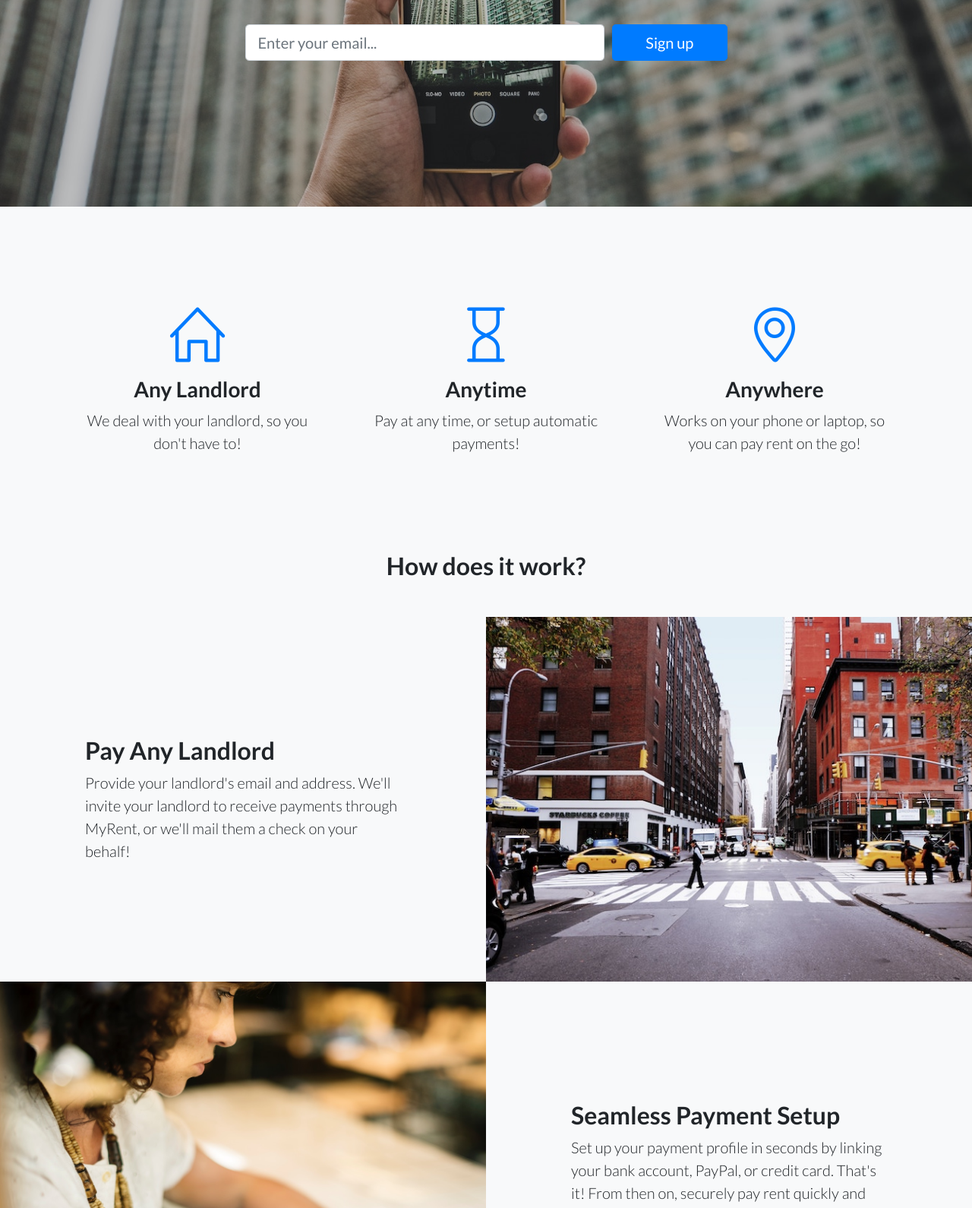
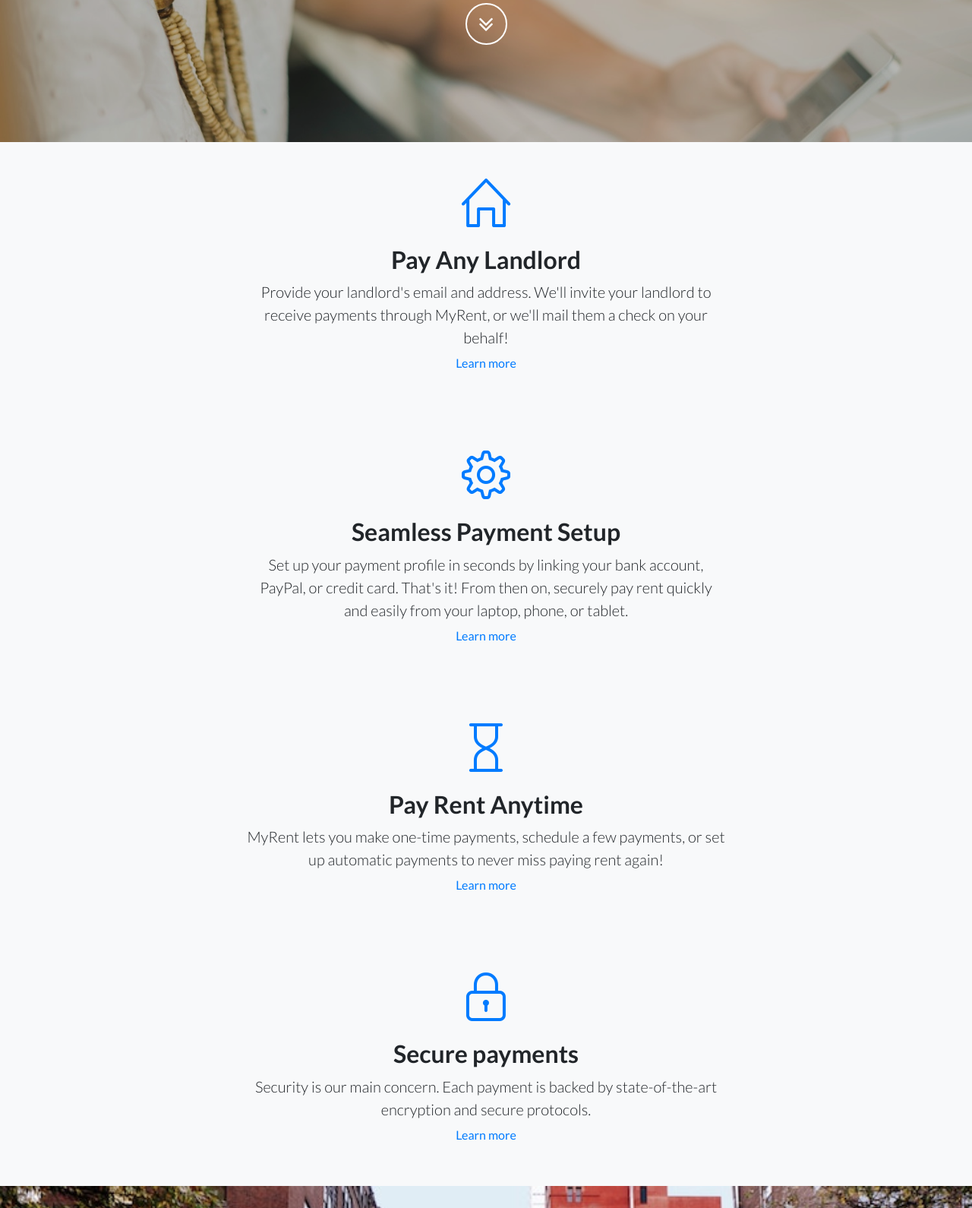
Before and after one commit to Jdhaimson/rent-collector, a website: page index.html in a window 1280 px wide. Shown: the part 379-1969 px from the top of the page at 76% size. Drawn offline with Linux system fonts and the light colour scheme.

Commit message:
landing page re-write

```diff
--- a/css/landing-page.css
+++ b/css/landing-page.css
@@ -15,7 +15,7 @@ h6 {
 header.masthead {
   position: relative;
   background-color: #343a40;
-  background: url("../img/app-building.jpg") no-repeat center center;
+  background: url("../img/phone-bench.jpg") no-repeat center center;
   -webkit-background-size: cover;
   -moz-background-size: cover;
   -o-background-size: cover;
@@ -39,10 +39,6 @@ header.masthead h1 {
 }
 
 @media (min-width: 768px) {
-  header.masthead {
-    padding-top: 12rem;
-    padding-bottom: 12rem;
-  }
   header.masthead h1 {
     font-size: 3rem;
   }
@@ -101,7 +97,7 @@ header.masthead h1 {
 .call-to-action {
   position: relative;
   background-color: #343a40;
-  background: url("../img/app-building.jpg") no-repeat center center;
+  background: url("../img/phone-bench.jpg") no-repeat center center;
   -webkit-background-size: cover;
   -moz-background-size: cover;
   -o-background-size: cover;
@@ -124,3 +120,18 @@ footer.footer {
   padding-top: 4rem;
   padding-bottom: 4rem;
 }
+
+.btn-circle {
+    font-size: 26px;
+    width: 55px;
+    height: 55px;
+    margin-top: 15px;
+    line-height: 45px;
+    -webkit-transition: background .3s ease-in-out;
+    -moz-transition: background .3s ease-in-out;
+    transition: background .3s ease-in-out;
+    color: #fff;
+    border: 2px solid #fff;
+    border-radius: 100%!important;
+    background: 0 0;
+}
--- a/index.html
+++ b/index.html
@@ -40,7 +40,7 @@
     <nav class="navbar navbar-light bg-light static-top">
       <div class="container">
         <a class="navbar-brand" href="#">MyRent</a>
-        <!--<a class="btn btn-primary" href="#">Sign In</a>-->
+        <a class="btn btn-primary" href="#">Pricing + Sign up</a>
       </div>
     </nav>
 
@@ -49,29 +49,37 @@
       <div class="overlay"></div>
       <div class="container">
         <div class="row">
-          <div class="col-xl-9 mx-auto">
-            <h1 class="mb-5">The rest of your life is online, shouldn't paying rent be?</h1>
+          <div class="col-xl-9 col-lg-8 mx-auto">
+            <h2 class="mb-5">The rest of your life is online, shouldn't paying rent be?</h2>
+            <p class="pb-4" style='font-size:1.2rem'>
+              Forget about writing checks. Pay your rent in seconds. MyRent works with any landlord, so you can pay rent easily.
+            </p>
+            <div style="color: white">
+              <a href="#how-it-works" class="btn btn-circle js-scroll-trigger">
+                <i class="fa fa-angle-double-down animated" style='font-size:2rem; color: white'></i>
+              </a>
+            </div>
           </div>
-          <div class="col-md-10 col-lg-8 col-xl-7 mx-auto">
-            <form action="https://docs.google.com/forms/u/2/d/e/1FAIpQLSeAVMh19frGQeQtdmgGmAiOk5ta6U0KFfVB0FCd3MTn0RgJ0g/formResponse" method="post" id="application-form" target="_blank">
-              <div class="form-row">
-                <div class="col-12 col-md-9 mb-2 mb-md-0">
-                  <input type="email" name='entry.737491003' class="form-control form-control-lg email-top" placeholder="Enter your email...">
-                </div>
+          <!-- <div class="col-md-10 col-lg-8 col-xl-7 mx-auto"> -->
+            <!-- <form action="https://docs.google.com/forms/u/2/d/e/1FAIpQLSeAVMh19frGQeQtdmgGmAiOk5ta6U0KFfVB0FCd3MTn0RgJ0g/formResponse" method="post" id="application-form" target="_blank"> -->
+              <!-- <div class="form-row"> -->
+                <!-- <div class="col-12 col-md-9 mb-2 mb-md-0"> -->
+                  <!-- <input type="email" name='entry.737491003' class="form-control form-control-lg email-top" placeholder="Enter your email..."> -->
+                <!-- </div> -->
                 <!-- <div class='col-md-2'></div> -->
-                <div class="col-12 col-md-3">
-                  <button type="submit" class="btn btn-block btn-lg btn-primary" style="">Sign up</button>
-                </div>
+                <!-- <div class="col-12 col-md-3"> -->
+                  <!-- <button type="submit" class="btn btn-block btn-lg btn-primary" style="">Sign up</button> -->
+                <!-- </div> -->
                 <!-- <div class='col-md-2'></div> -->
-              </div>
-            </form>
-          </div>
+              <!-- </div> -->
+            <!-- </form> -->
+          <!-- </div> -->
         </div>
       </div>
     </header>
 
     <!-- Icons Grid -->
-    <section class="features-icons bg-light text-center">
+    <!-- <section class="features-icons bg-light text-center">
       <div class="container">
         <div class="row">
           <div class="col-md-4">
@@ -103,35 +111,84 @@
           </div>
         </div>
       </div>
-    </section>
+    </section> -->
 
     <!-- Image Showcases -->
     <section class="showcase bg-light" id='how-it-works'>
-      <h2 style="text-align: center;" class="mb-5">How does it work?</h2>
-      <div class="container-fluid p-0">
+      <!-- <h2 style="text-align: center;" class="mb-5">How does it work?</h2> -->
+      <div class="container-fluid p-0 text-center">
         <div class="row no-gutters">
-          <div class="col-lg-6 order-lg-2 text-white showcase-img" style="background-image: url('img/nyc.jpg');"></div>
-          <div class="col-lg-6 order-lg-1 my-auto showcase-text">
+          <!-- <div class="col-lg-6 order-lg-2 text-white showcase-img" style="background-image: url('img/nyc.jpg');"></div> -->
+          <div class="my-auto showcase-text py-5 col-xl-8 col-lg-10 mx-auto">
+            <div class="features-icons-icon d-flex pb-4">
+              <i class="icon-home m-auto text-primary" style="font-size: 4rem"></i>
+            </div>
             <h2>Pay Any Landlord</h2>
             <p class="lead mb-0">Provide your landlord's email and address. We'll invite your landlord to receive payments through MyRent, or we'll mail them a check on your behalf!</p>
+            <a class='btn btn-link' data-toggle='collapse' href='#pay-any-landlord' role='button' aria-expanded='false' aria-controls='pay-any-landlord'>
+              Learn more
+            </a>
+            <div class="collapse lead mb-0" id='pay-any-landlord'>
+              Select your preferred way of paying your landlord once your profile has been set up. Select the option of paying by check if you would like MyRent to send a check on your behalf to your landlord. With at least 3 days in advance, we will write a
+              check for you, mail it to your landlord, and offer you notifications along the way. If your landlord would like to receive
+              direct transfers instead, we will invite them to setup a landlord account with MyRent. With just a single day in advance, your landlord will directly receive your rent.
+            </div>
           </div>
         </div>
         <div class="row no-gutters">
-          <div class="col-lg-6 text-white showcase-img" style="background-image: url('img/phone-bench.jpg');"></div>
-          <div class="col-lg-6 my-auto showcase-text">
+          <!-- <div class="col-lg-6 text-white showcase-img" style="background-image: url('img/phone-bench.jpg');"></div> -->
+          <div class="my-auto showcase-text py-5 col-xl-8 col-lg-10 mx-auto">
+            <div class="features-icons-icon d-flex pb-4">
+              <i class="icon-settings m-auto text-primary" style="font-size: 4rem"></i>
+            </div>
             <h2>Seamless Payment Setup</h2>
             <p class="lead mb-0">Set up your payment profile in seconds by linking your bank account, PayPal, or credit card. That's it! From then on, securely pay rent quickly and easily from your laptop, phone, or tablet.</p>
+            <a class='btn btn-link' data-toggle='collapse' href='#payment-setup' role='button' aria-expanded='false' aria-controls='pay-any-landlord'>
+              Learn more
+            </a>
+            <div class="collapse lead mb-0" id='payment-setup'>
+              On your request, we will securely withdraw funds from your account to pay your rent on time. Enter your account and routing number to link your bank account with MyRent. Alternatively, you can link your MyRent account with a PayPal account or credit card to withdraw funds from these accounts. An additional fee of 2.5% is added for credit card transactions.
+            </div>
           </div>
         </div>
         <div class="row no-gutters">
-          <div class="col-lg-6 order-lg-2 text-white showcase-img" style="background-image: url('img/busy.jpg');"></div>
-          <div class="col-lg-6 order-lg-1 my-auto showcase-text">
-            <h2>Pay Rent At Anytime</h2>
+          <!-- <div class="col-lg-6 order-lg-2 text-white showcase-img" style="background-image: url('img/busy.jpg');"></div> -->
+          <div class="my-auto showcase-text py-5 col-xl-8 col-lg-10 mx-auto">
+            <div class="features-icons-icon d-flex pb-4">
+              <i class="icon-hourglass m-auto text-primary" style="font-size: 4rem"></i>
+            </div>
+            <h2>Pay Rent Anytime</h2>
             <p class="lead mb-0">MyRent lets you make one-time payments, schedule a few payments, or set up automatic payments to never miss paying rent again!</p>
+            <a class='btn btn-link' data-toggle='collapse' href='#rent-anytime' role='button' aria-expanded='false' aria-controls='pay-any-landlord'>
+              Learn more
+            </a>
+            <div class="collapse lead mb-0" id='rent-anytime'>
+              When you select a one-time payment, MyRent will withdraw funds from your account and begin your one-time transaction immediately. Ever forget to pay rent? MyRent allows you to set up recurring, automatic payments so you never have to worry about missing another payment again. Simply set the day of the month you'd like your landlord to receive your rent, and we will handle the rest.
+            </div>
+          </div>
+        </div>
+        <div class="row no-gutters">
+          <!-- <div class="col-lg-6 order-lg-2 text-white showcase-img" style="background-image: url('img/busy.jpg');"></div> -->
+          <div class="my-auto showcase-text py-5 col-xl-8 col-lg-10 mx-auto">
+            <div class="features-icons-icon d-flex pb-4">
+              <i class="icon-lock m-auto text-primary" style="font-size: 4rem"></i>
+            </div>
+            <h2>Secure payments</h2>
+            <p class="lead mb-0">Security is our main concern. Each payment is backed by state-of-the-art encryption and secure protocols.</p>
+            <a class='btn btn-link' data-toggle='collapse' href='#security' role='button' aria-expanded='false' aria-controls='pay-any-landlord'>
+              Learn more
+            </a>
+            <div class="collapse lead mb-0" id='security'>
+              At MyRent, we take security very seriously, so your information is never compromised, your payments are never lost, and you have full visibility into the status of your payments. We employ state-of-the-art security technology to guarantee secure payments.
+            </div>
           </div>
         </div>
       </div>
     </section>
+
+    <section class='showcase'>
+      <div class="col-12 showcase-img" style="height: 400px; background-image: url('img/nyc.jpg');"></div>
+    </showcase>
 
     <!-- Testimonials -->
     <section class="testimonials text-center">
@@ -174,14 +231,14 @@
           <div class="col-md-10 col-lg-8 col-xl-7 mx-auto">
             <form action="https://docs.google.com/forms/u/2/d/e/1FAIpQLSeAVMh19frGQeQtdmgGmAiOk5ta6U0KFfVB0FCd3MTn0RgJ0g/formResponse" method="post" id="application-form" target="_blank">
               <div class="form-row">
-                <div class="col-12 col-md-9 mb-2 mb-md-0">
-                  <input type="email" class="form-control form-control-lg email-bottom" placeholder="Enter your email...">
+                <!-- <div class="col-12 col-md-9 mb-2 mb-md-0"> -->
+                  <!-- <input type="email" class="form-control form-control-lg email-bottom" placeholder="Enter your email..."> -->
+                <!-- </div> -->
+                <div class='col-md-4'></div>
+                <div class="col-12 col-md-4">
+                  <button type="submit" class="btn btn-block btn-lg btn-primary">Pricing + Sign up</button>
                 </div>
-                <!-- <div class='col-md-2'></div> -->
-                <div class="col-12 col-md-3">
-                  <button type="submit" class="btn btn-block btn-lg btn-primary">Sign up</button>
-                </div>
-                <!-- <div class='col-md2'></div> -->
+                <div class='col-md-4'></div>
               </div>
             </form>
           </div>
```
